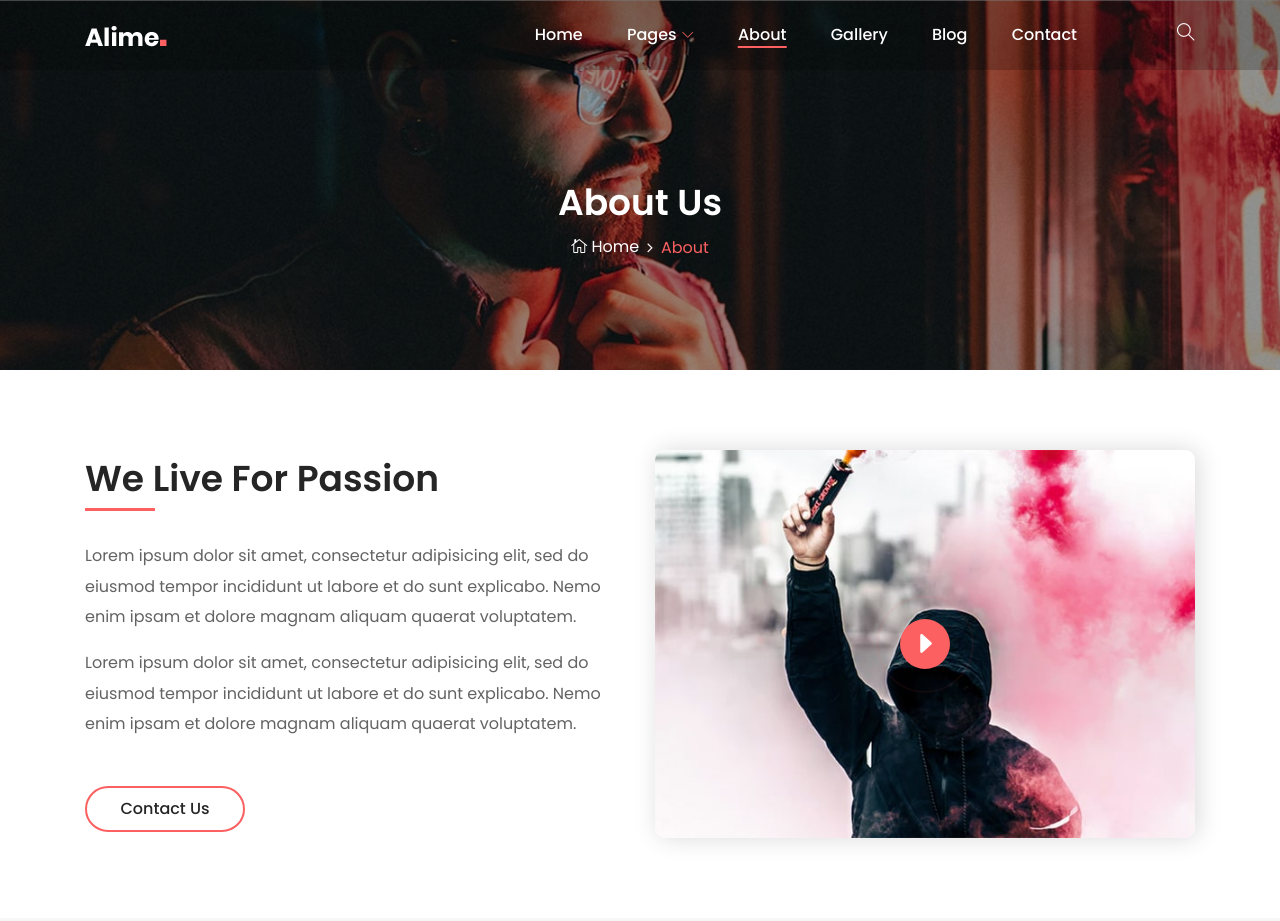
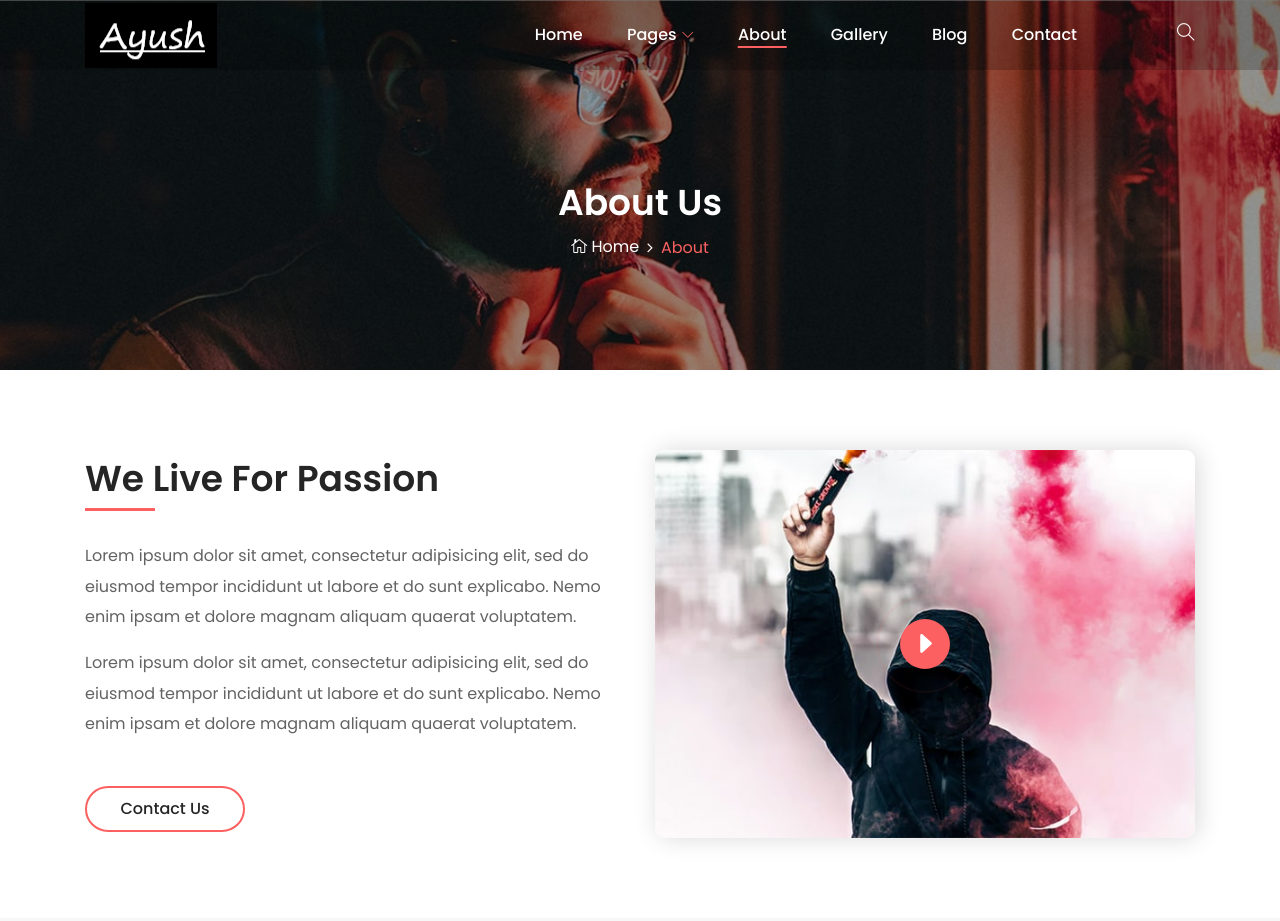
Before and after one commit to ayushbathrey/ayushbathrey.github.io, a website: page about.html in a window 1280 px wide. Shown: the top 921 px of the page. Drawn offline with Linux system fonts and the light colour scheme; files whose address does not match are found by name.

```diff
--- a/about.html
+++ b/about.html
@@ -8,7 +8,7 @@
     <meta name="viewport" content="width=device-width, initial-scale=1, shrink-to-fit=no">
 
     <!-- Title -->
-    <title>Alime - Photography HTML Template</title>
+    <title>About</title>
 
     <!-- Favicon -->
     <link rel="icon" href="./img/core-img/favicon.png">
@@ -54,7 +54,7 @@
                     <nav class="classy-navbar justify-content-between" id="alimeNav">
 
                         <!-- Logo -->
-                        <a class="nav-brand" href="./index.html"><img src="./img/core-img/logo.png" alt=""></a>
+                        <a class="nav-brand" href="./index.html"><img src="./img/core-img/favicon.png" alt=""></a>
 
                         <!-- Navbar Toggler -->
                         <div class="classy-navbar-toggler">
```
Also changed, not shown: blog.html (+1 -1 lines), contact.html (+2 -2 lines), gallery.html (+2 -2 lines), img/bg-img/Screenshot_20180505-125300.png (added), 3 other files.
